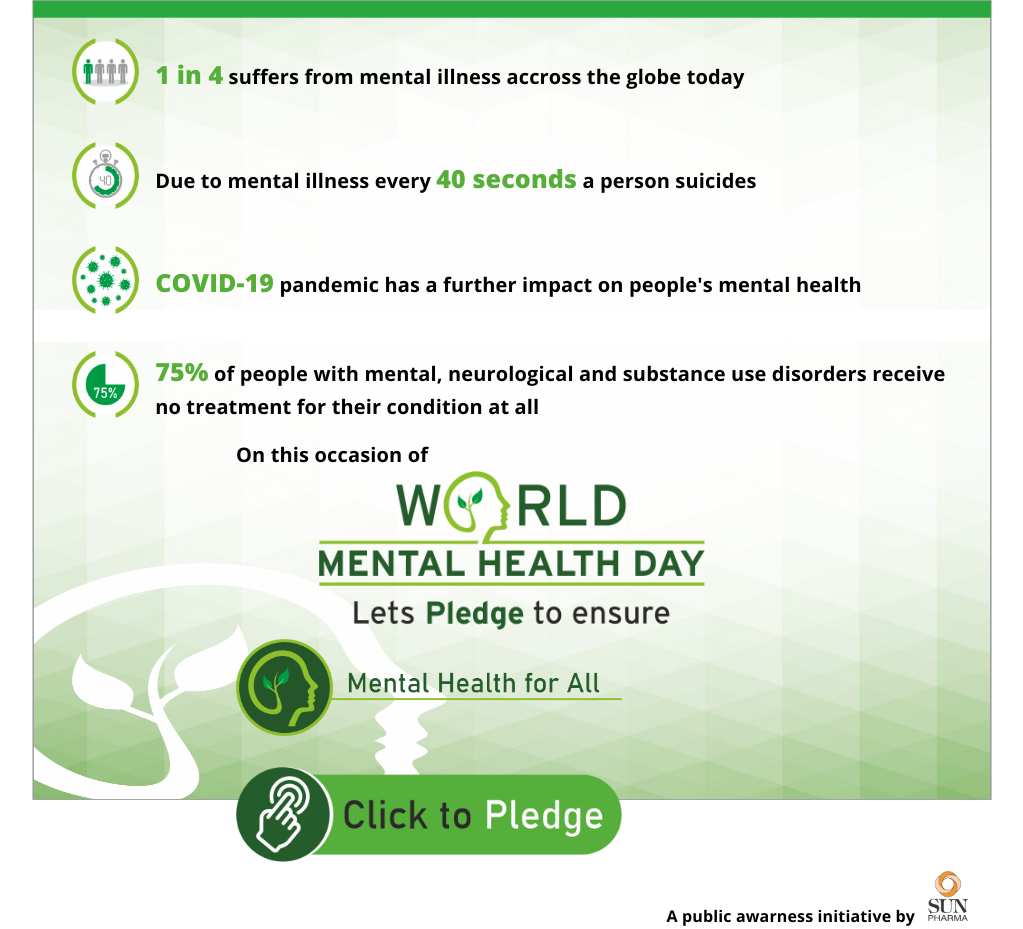
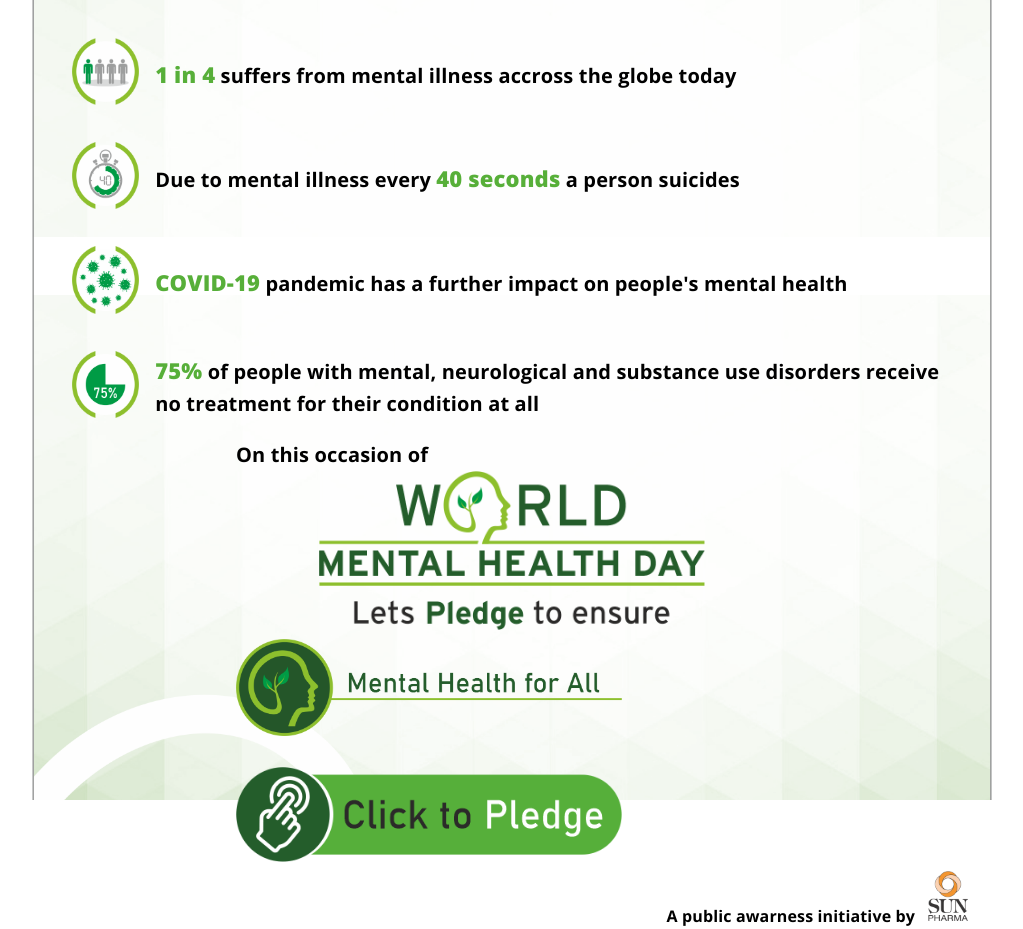
Before and after one commit to avinash683/world-health, a React (Create React App) app: page / in a window 1280 px wide. Shown: the whole page, without its empty margins (128-1151 px from the left). Built offline with nearby package versions, Linux system fonts and the light colour scheme; no server answers.

Commit message:
new changes

```diff
--- a/src/App.css
+++ b/src/App.css
@@ -16,7 +16,7 @@
 .bold-text {
   color: #57af39;
   font-weight: bolder;
-  font-size: 25px;
+  font-size: 22px;
 }
 
 .mainLogo {
@@ -43,5 +43,9 @@
 #example1 {
   background: url(assets/Background.png);
   background-repeat: no-repeat;
-  background-size:100% 100%;
+  background-position: center;
+  background-repeat: no-repeat;
+  background-size: cover;
+  height: 100vh;
+
 }
--- a/src/App.js
+++ b/src/App.js
@@ -13,7 +13,7 @@ function App() {
     snackbarRef.current.closeSnackbar(key);
   };
   return (
-    <div style={{overflowX:''}}>
+    <div>
       <SnackbarProvider
         maxSnack={3}
         ref={snackbarRef}
--- a/src/components/Main/index.jsx
+++ b/src/components/Main/index.jsx
@@ -45,7 +45,7 @@ export default function Main(props) {
   return (
     <div className={classes.root} >
       {/*<CssBaseline/>*/}
-      <Container id="example1" maxWidth="md" className={`${classes.root}`}>
+      <Container maxWidth="md" className={`${classes.root}`} id="example1">
          <Switch>
            <Route path={`/`} component={()=><Dashboard/>}/>
          </Switch>
--- a/src/index.css
+++ b/src/index.css
@@ -1,10 +1,10 @@
 body {
   margin: 0;
+  height: 100%;
   font-family: 'Open Sans', sans-serif!important;
   -webkit-font-smoothing: antialiased;
   -moz-osx-font-smoothing: grayscale;
 }
-
 code {
   font-family: 'Open Sans', sans-serif!important;
 }
```
